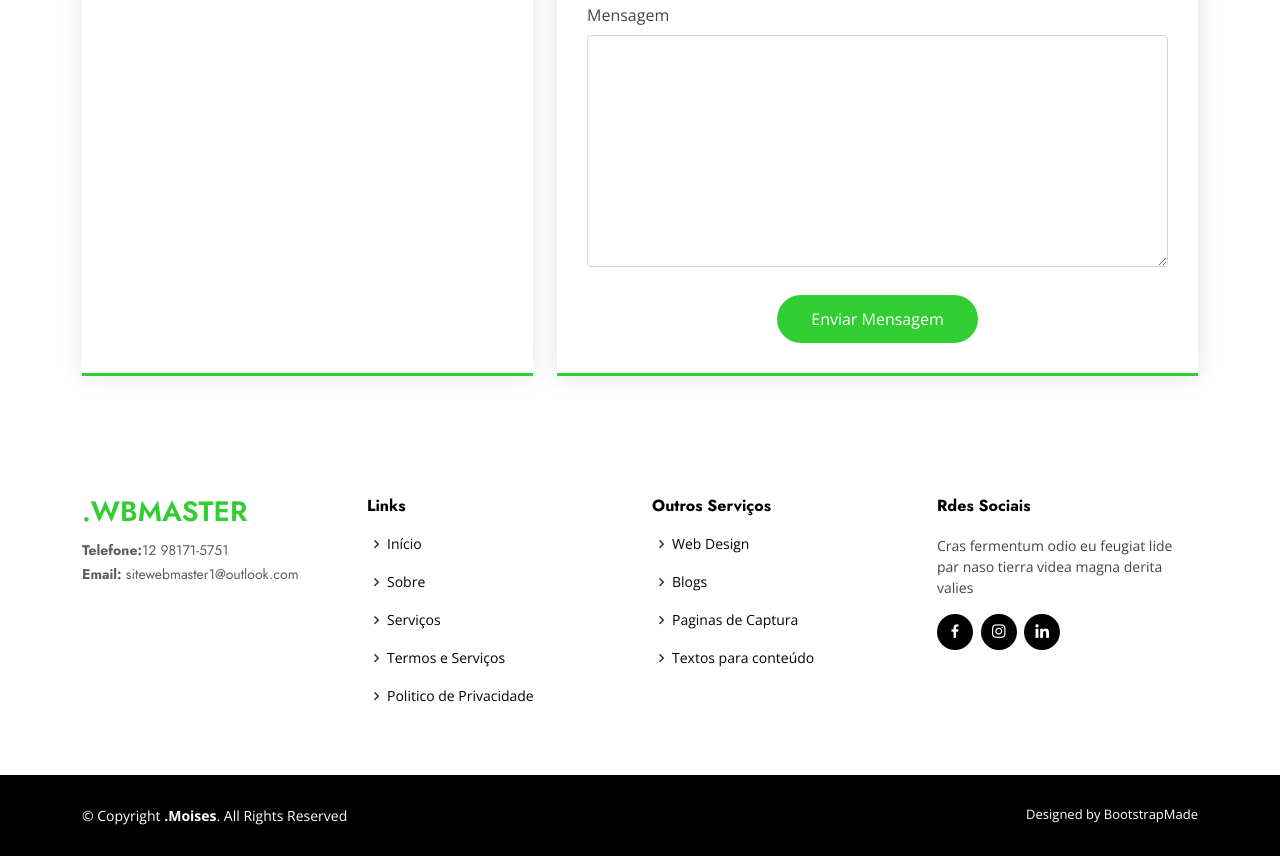
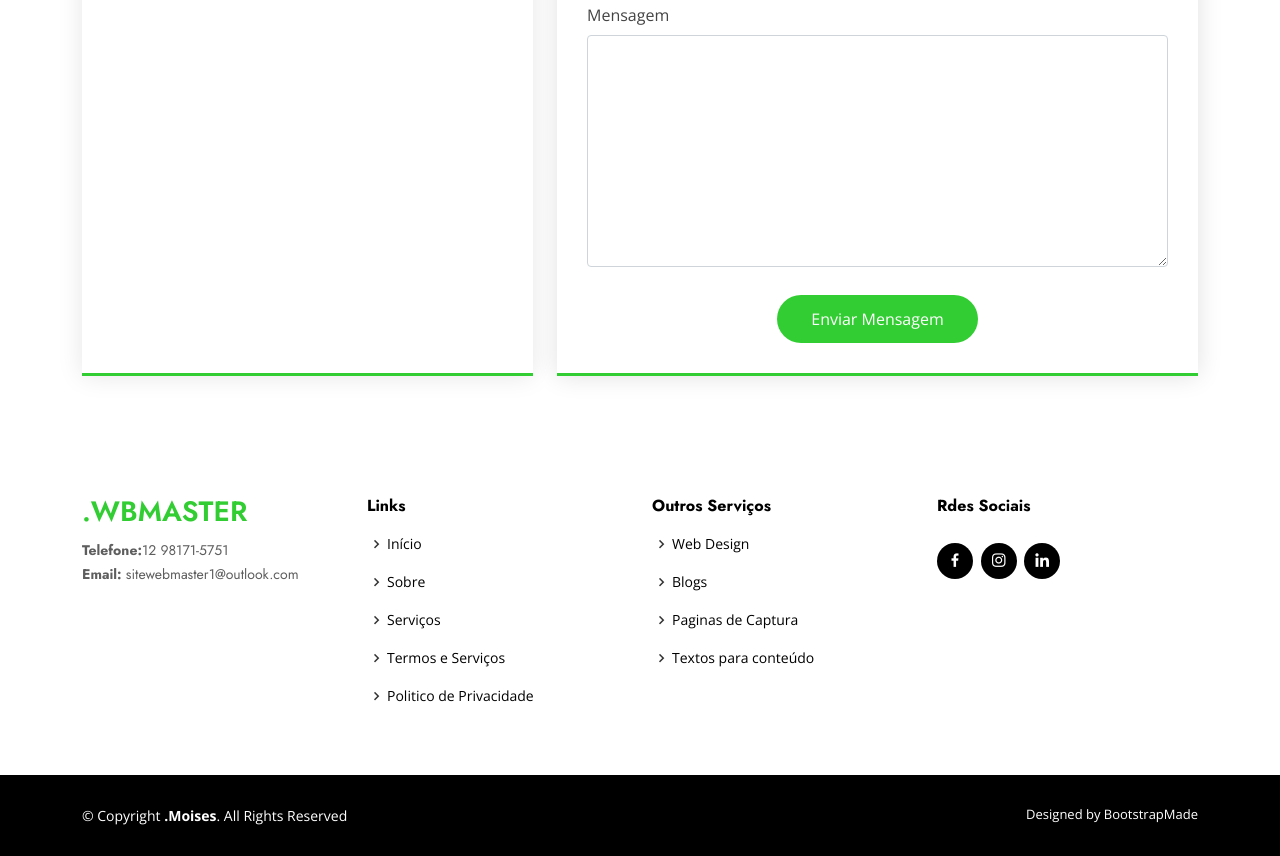
Before and after one commit to MoisesLdCruz/meu-site, a plain HTML site: page index.html in a window 1280 px wide. Shown: the part 5744-6600 px from the top of the page. Drawn offline with nearby package versions, Linux system fonts and the light colour scheme.

Commit message:
Update index.html

```diff
--- a/index.html
+++ b/index.html
@@ -599,7 +599,6 @@
 
           <div class="col-lg-3 col-md-6 footer-links">
             <h4>Rdes Sociais</h4>
-            <p>Cras fermentum odio eu feugiat lide par naso tierra videa magna derita valies</p>
             <div class="social-links mt-3">
               <a href="#" class="facebook"><i class="bx bxl-facebook"></i></a>
               <a href="#" class="instagram"><i class="bx bxl-instagram"></i></a>
```
